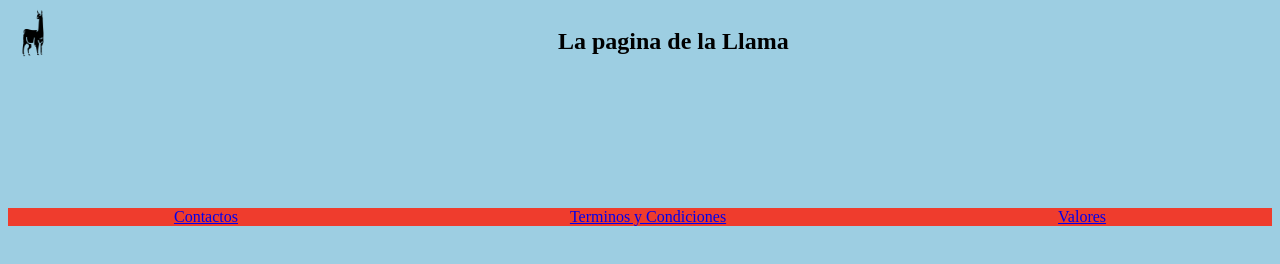
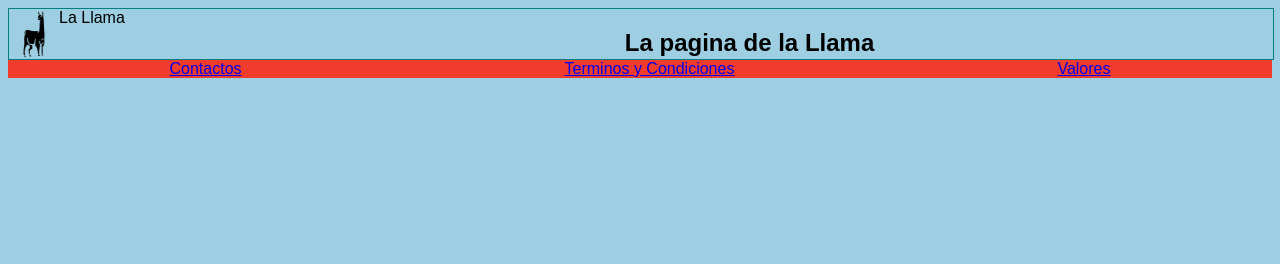
Before and after one commit to diegoalex40/Git-Github, a plain HTML site: page index.html in a window 1280 px wide. Drawn offline with Linux system fonts and the light colour scheme.

Commit message:
Cabecera mejorada

```diff
--- a/css/style.css
+++ b/css/style.css
@@ -1,11 +1,14 @@
 #body{
     background-color: #9dcee2;
+    font-family: sans-serif;
 }
 
 .header{
     width: 100%;
-    height: 200px;
+    height: 50px;
     display: flex;
+    border: teal 1.5px solid;
+
 }
 
 .header-img{
--- a/index.html
+++ b/index.html
@@ -11,7 +11,7 @@
 
 <body id="body">
     <header class="header">
-        <img class="header-img" src="./img/llama.png" alt="Logo">
+        <img class="header-img" src="./img/llama.png" alt="Logo">La Llama
         <div class="header-texto">
             <h2>La pagina de la Llama</h2>
         </div>
```
